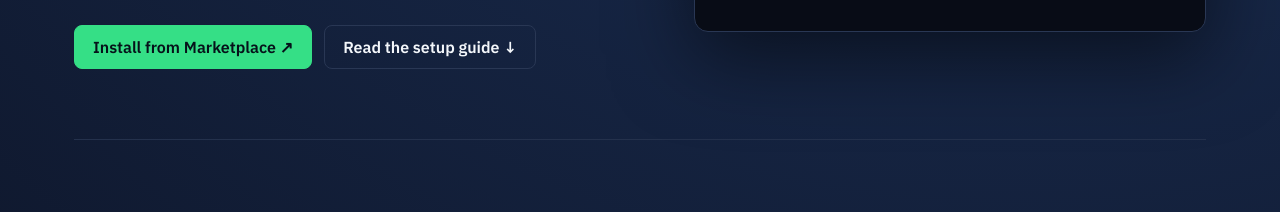
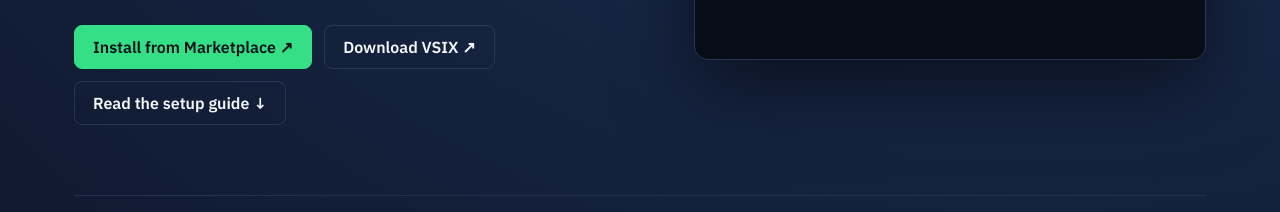
Before and after one commit to musichen/pi-vscode, a website: page website/index.html in a window 1280 px wide. Shown: the part 460-672 px from the top of the page. Drawn offline with nearby package versions, Linux system fonts and the light colour scheme; files whose address does not match are found by name.

Commit message:
Use GitHub Releases for VSIX distribution

```diff
--- a/website/index.html
+++ b/website/index.html
@@ -395,6 +395,8 @@
               class="button primary"
               href="https://marketplace.visualstudio.com/items?itemName=webboxes.pivscode"
               >Install from Marketplace ↗</a
+            ><a class="button" href="https://github.com/musichen/pi-vscode/releases"
+              >Download VSIX ↗</a
             ><a class="button" href="#install">Read the setup guide ↓</a>
           </div>
         </div>
```
Also changed, not shown: .github/workflows/ci.yml, README.md.
